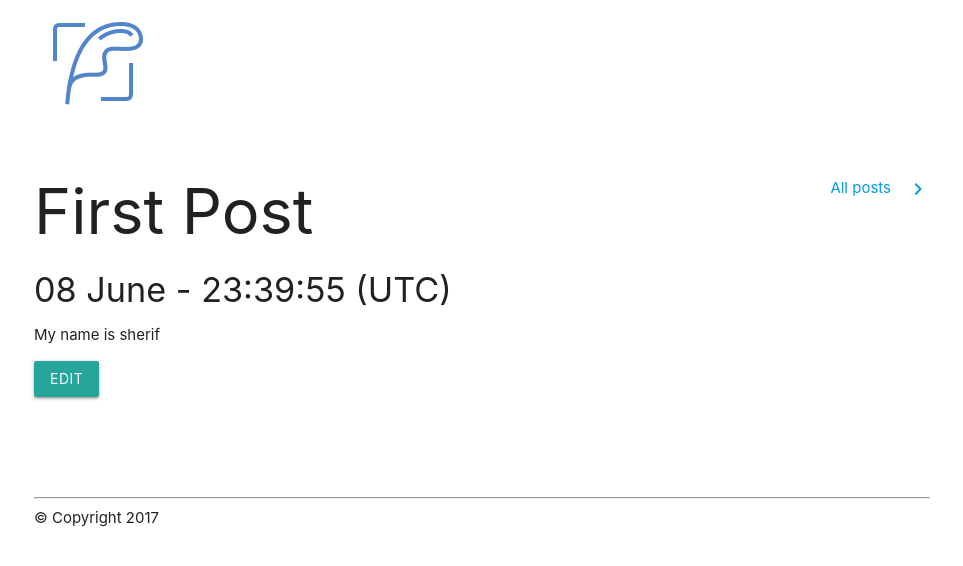
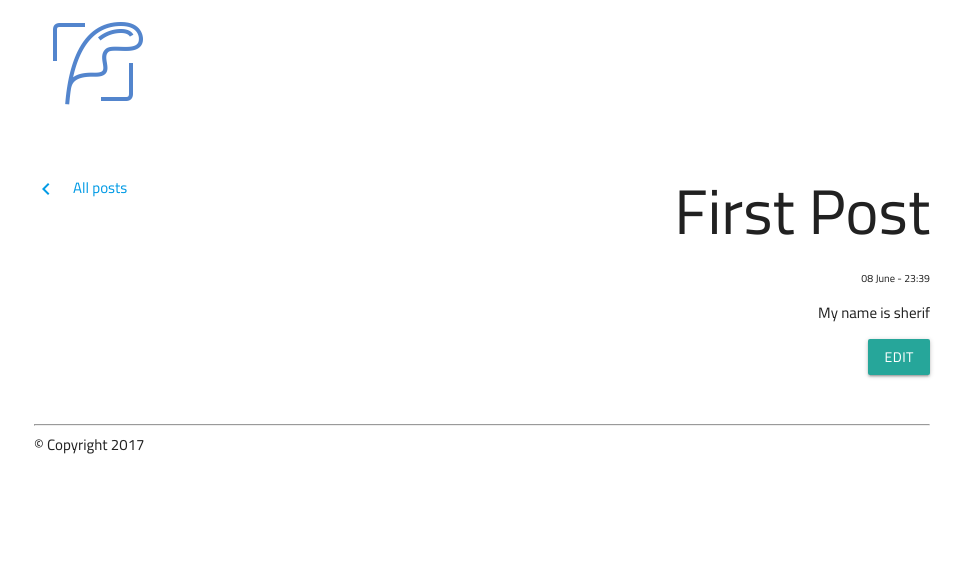
Before and after one commit to oelgazzar/blog, a Flask app: page /1 in a window 1280 px wide. Shown: the top 566 px of the page, without its empty margins (158-1121 px from the left). Run offline with Flask 2, Linux system fonts and the light colour scheme; data comes from the database, SQL or seed files in the repository; both versions use the stored data as it was after the commit.

Commit message:
Modification of post cards, font, alignment

```diff
--- a/app/models.py
+++ b/app/models.py
@@ -9,7 +9,7 @@ class Post(db.Model):
     pub_date = db.Column(db.DateTime, nullable=False, default=datetime.utcnow)
 
     def date(self):
-        return self.pub_date.strftime('%d %B - %H:%M:%S (UTC)')
+        return self.pub_date.strftime('%d %B - %H:%M')
 
     def __repr__(self):
         return '<Post %r>' % self.title
--- a/app/static/css/style.css
+++ b/app/static/css/style.css
@@ -1,3 +1,7 @@
+body {
+	font-family: Cairo, sans-serif;
+}
+
 footer .container {
 	margin-top: 100px;
 }
@@ -16,3 +20,19 @@ footer .container {
 .login li {
 	color: red;
 }
+
+.title, .date, .body , textarea{
+	text-align: right;
+	direction: rtl;
+	font-family: inherit;
+}
+
+.date {
+	font-size: .7em;
+	direction: ltr;
+}
+
+pre {
+	font-family: inherit;
+	white-space: pre-wrap;
+}
--- a/app/templates/base.html
+++ b/app/templates/base.html
@@ -1,8 +1,9 @@
 <!DOCTYPE html>
-<html lang="en">
+<html lang="ar">
 <head>
     {% block head %}
 		<title>{% block title %}{% endblock %}</title>
+		<link href="https://fonts.googleapis.com/css?family=Cairo" rel="stylesheet">
 		<link href="https://fonts.googleapis.com/icon?family=Material+Icons" rel="stylesheet">
 		<link rel="stylesheet" href="https://cdnjs.cloudflare.com/ajax/libs/materialize/1.0.0-beta/css/materialize.min.css">
 		<link rel="stylesheet" href="https://cdnjs.cloudflare.com/ajax/libs/materialize/1.0.0-beta/css/materialize.min.css">
--- a/app/templates/detail.html
+++ b/app/templates/detail.html
@@ -2,9 +2,9 @@
 
 {% block title %}{{ post.title }}{% endblock %}
 {% block content %}
-	<a href="{{ url_for('index')}}" class="waves-effect waves-light right">All posts<i class="material-icons right">chevron_right</i></a>
-	<h1>{{ post.title }}</h1>
-	<h4>{{ post.date() }}</h4>
-	<p>{{  post.body }}</p>
-	<a href="{{ url_for('edit', post_id=post.id) }}" class="waves-effect waves-light btn">Edit</a>
+	<a href="{{ url_for('index')}}" class="waves-effect waves-light left">All posts<i class="material-icons left">chevron_left</i></a>
+	<h1 class="title">{{ post.title }}</h1>
+	<p class="date">{{ post.date() }}</p>
+	<p><pre class="body">{{  post.body }}</pre></p>
+	<a href="{{ url_for('edit', post_id=post.id) }}" class="waves-effect waves-light btn right">Edit</a>
 {% endblock %}
--- a/app/templates/new.html
+++ b/app/templates/new.html
@@ -5,13 +5,13 @@
 	<form method="POST">
 		<div class="row">
 			<div class="input-field col s4">
-				<input id="title" type="text" name="title" value="{% block post_title%}{% endblock %}">
+				<input id="title" type="text" name="title" value="{% block post_title%}{% endblock %}" class="title">
 				<label for="title">Title</label>
 			</div>
 		</div>
 		<div class="row">
 			<div class="input-field col s12">
-				<textarea id="body" name="body" class="materialize-textarea">{% block post_body%}{% endblock %}</textarea>
+				<textarea id="body" name="body" class="materialize-textarea body">{% block post_body%}{% endblock %}</textarea>
 				<label for="body">Body</label>
 			</div>
 		</div>
```
Also changed, not shown: app/templates/index.html (+18 -0 lines), blog.db.
